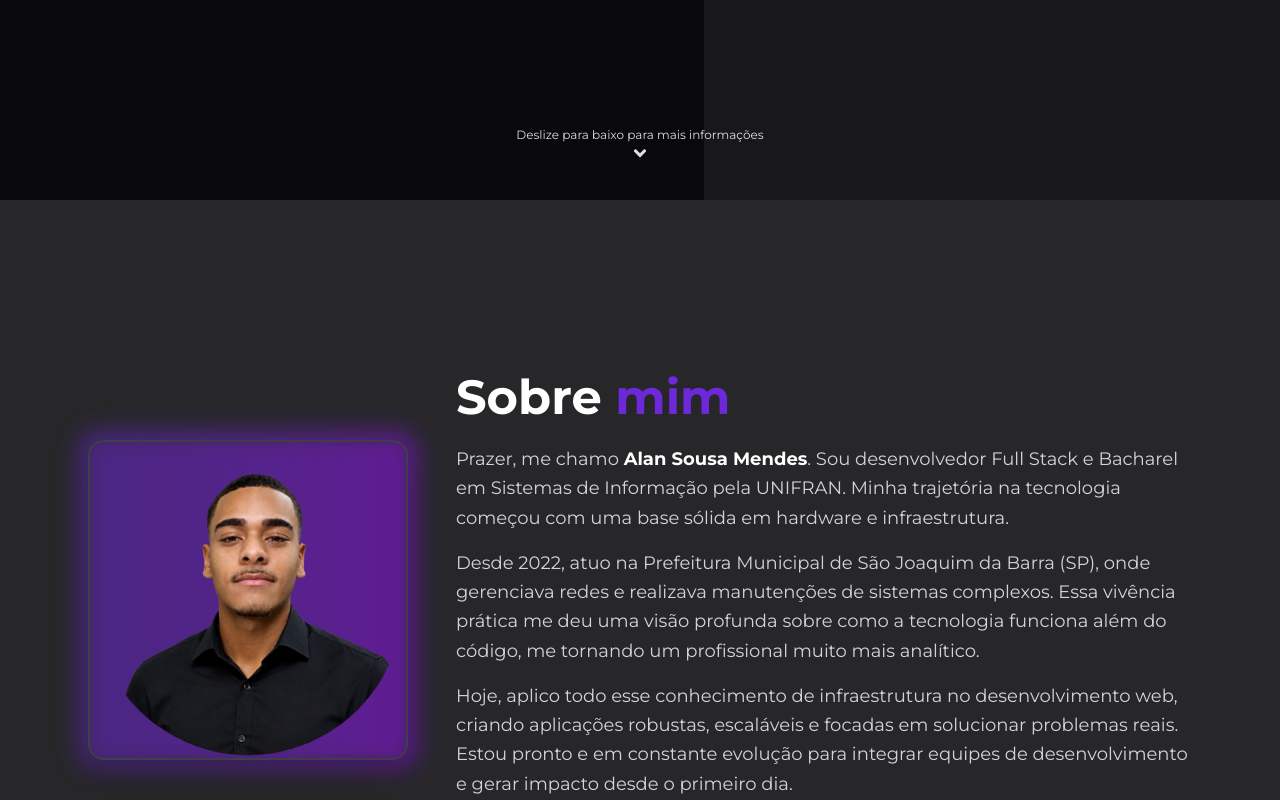
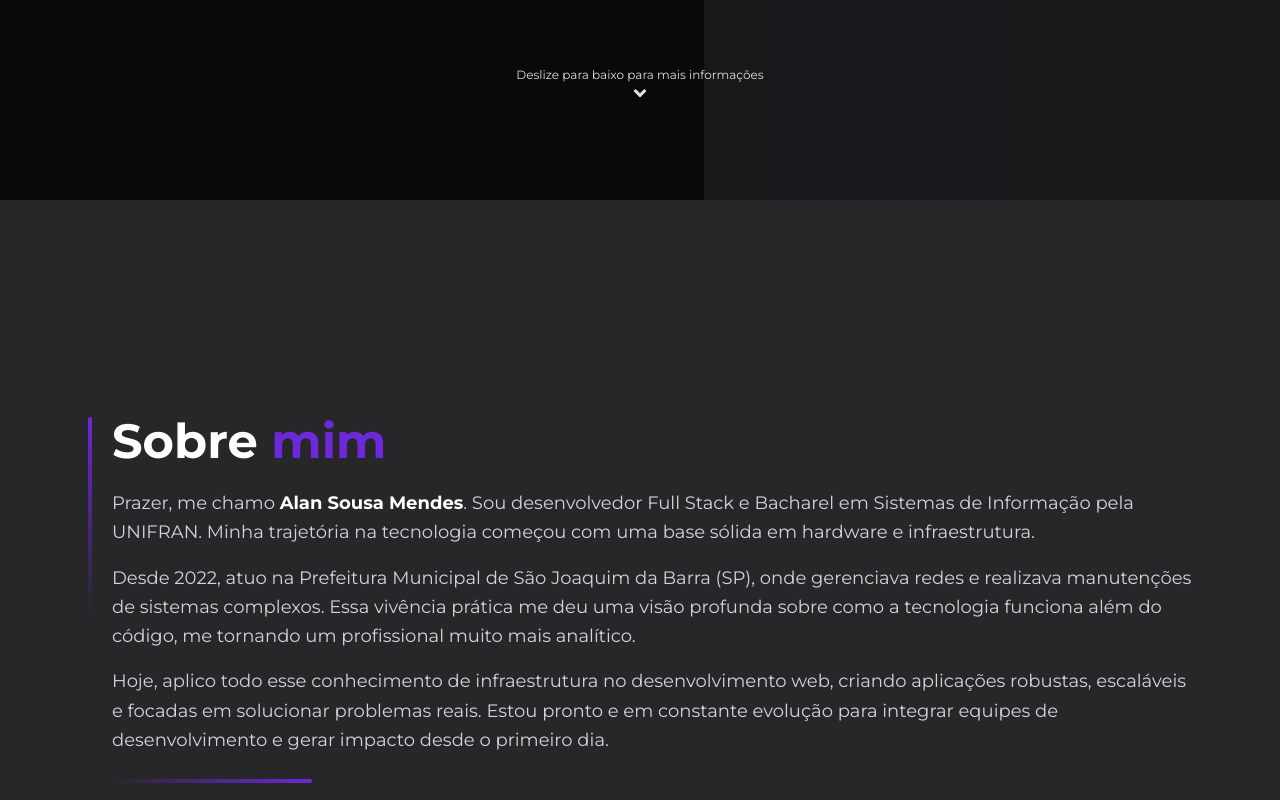
Before and after one commit to lanzinn3/portifolio, a Next.js app: page / in a window 1280 px wide. Shown: the part 600-1400 px from the top of the page. Built offline with nearby package versions, Linux system fonts and the light colour scheme.

Commit message:
update on sobre page

```diff
--- a/app/components/sobre.tsx
+++ b/app/components/sobre.tsx
@@ -1,20 +1,13 @@
-import Image from "next/image";
-import Alan from "@/app/image/alanformal.png";
+
 
 export default function SobrePage() {
   return (
-    <div className="w-full max-w-6xl px-6 py-20">
-      <div className="flex flex-col md:flex-row items-center gap-12">
+    <div className="w-full max-w-6xl px-6 py-20 hover:shadow-lg transition-all duration-300 rounded-2xl">
+      <div className="flex flex-col md:flex-row gap-5">
 
-        <div className="flex-shrink-0">
-          <div className="relative">
-            <div className="absolute -inset-2 bg-gradient-to-r from-[#6D28D9] to-purple-600 rounded-2xl blur-md opacity-50"></div>
-            <Image
-              src={Alan}
-              alt="Alan Sousa Mendes"
-              className="relative w-70 h-70 md:w-80 md:h-80 rounded-2xl object-cover shadow-xl border-2 border-zinc-700"
-            />
-          </div>
+
+        <div className="">
+          <div className=" -inset-2 bg-linear-to-b from-[#6D28D9] to-transparent rounded-2xl w-1 h-50"></div>
         </div>
 
         <div className="flex-1 text-white font-montserrat space-y-6">
@@ -34,7 +27,7 @@ export default function SobrePage() {
             </p>
           </div>
 
-          <div className="h-1 w-32 bg-gradient-to-r from-[#6D28D9] to-transparent rounded-full"></div>
+          <div className="h-1 w-50 bg-linear-to-l from-[#6D28D9] to-transparent rounded-full"></div>
         </div>
       </div>
     </div>
--- a/app/page.tsx
+++ b/app/page.tsx
@@ -1,21 +1,40 @@
 'use client'
 
+import { useEffect, useRef, useState } from "react";
 import Menu from "./components/menu";
 import SobrePage from "./components/sobre";
 import nuvem from "./image/nuvem.png";
 import Rodape from "./components/rodape";
 import { FaAngleDown } from "react-icons/fa";
-import Contato from "./components/contato";
 import Typewriter from 'typewriter-effect';
 
 export default function Home() {
+
+  const [ fadeOpacity, setFadeOpacity ] = useState(1)
+  const sectionRef = useRef<HTMLDivElement>(null)
+
+  useEffect(() => {
+    const handleScroll = () => {
+      if (!sectionRef.current) return
+
+      const { bottom, height} = sectionRef.current.getBoundingClientRect()
+      const fadeStart = height * 0.4
+      const opacity = Math.min(1, Math.max(0, bottom / fadeStart))
+
+      setFadeOpacity(opacity)
+    }
+
+    window.addEventListener('scroll', handleScroll, {passive: true})
+    return () => window.removeEventListener('scroll', handleScroll)
+  }, [])
+
   return (
-    <div className="flex flex-col font-montserrat bg-zinc-800">
+    <div className="flex flex-col font-montserrat bg-zinc-800" >
       <main className="w-full">
         <div className="flex flex-row fixed top-0 left-0 right-0 z-10 p-4 mx-4 shadow-lg" >
           <Menu/>
         </div>
-        <div className="flex flex-col min-h-screen w-full items-center justify-center bg-linear-to-r from-zinc-950 from-55% to-zinc-900 to-45%">
+        <div className="flex flex-col min-h-screen w-full items-center justify-center bg-linear-to-r from-zinc-950 from-55% to-zinc-900 to-45%" style={{opacity: fadeOpacity}} ref={sectionRef}>
           <div className="flex flex-col items-center text-center absolute left-1/2 -translate-x-1/2 text-white gap-2 select-none bg-center p-16" style={{backgroundImage: `url(${nuvem.src})`}}>
             <h1 className="text-8xl font-bold">alann.ti</h1>
             <span className="text-2xl font-bold">
@@ -28,7 +47,7 @@ export default function Home() {
               />
             </span>
           </div>
-          <div className="flex flex-col items-center justify-center mt-auto pb-10 select-none float scroll-indicator">
+          <div className="flex flex-col items-center justify-center mt-auto pb-25 select-none float scroll-indicator">
             <p className="text-white text-xs">Deslize para baixo para mais informações</p>
             <FaAngleDown size={20} className="text-white" />
           </div>
```
